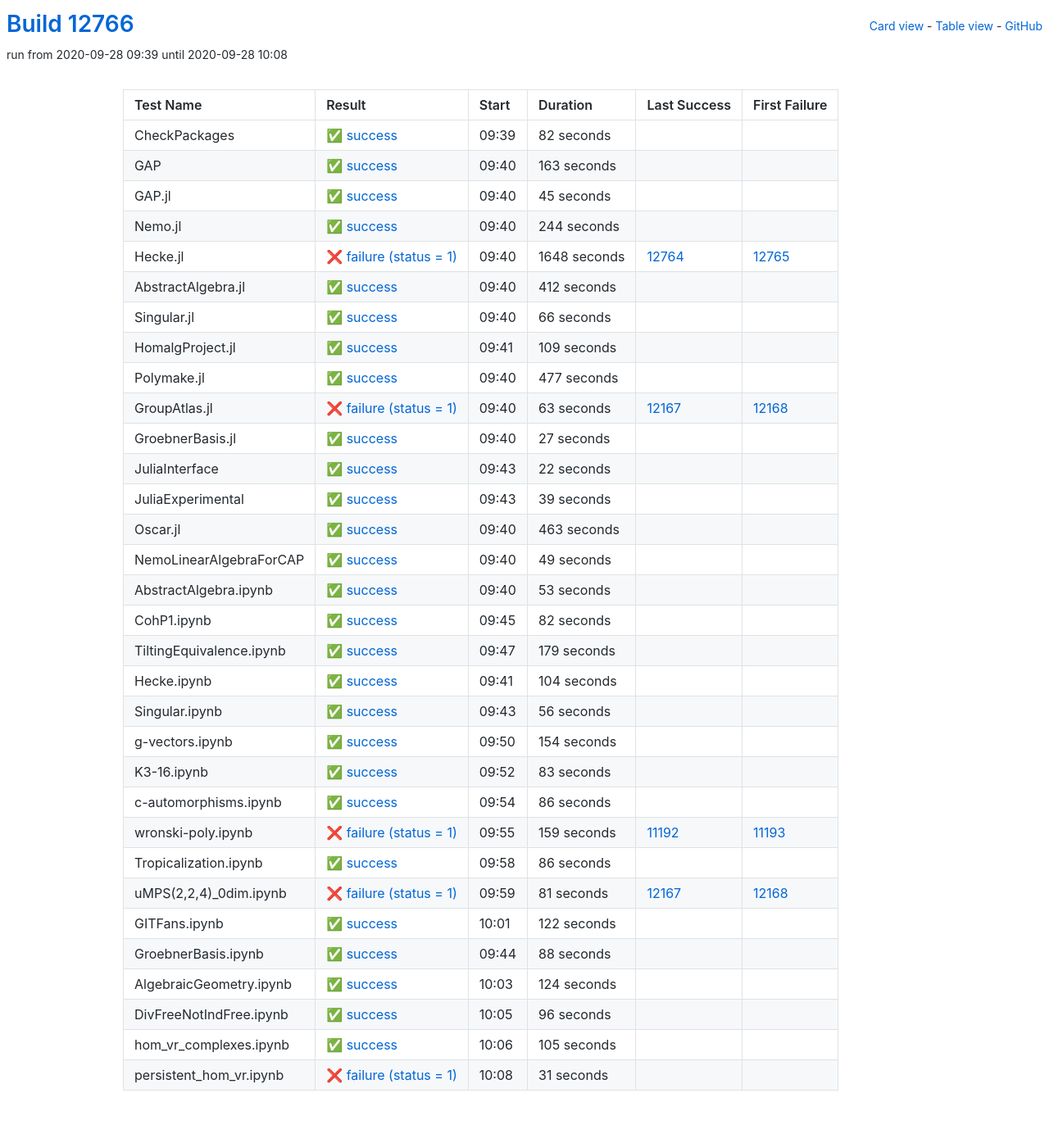
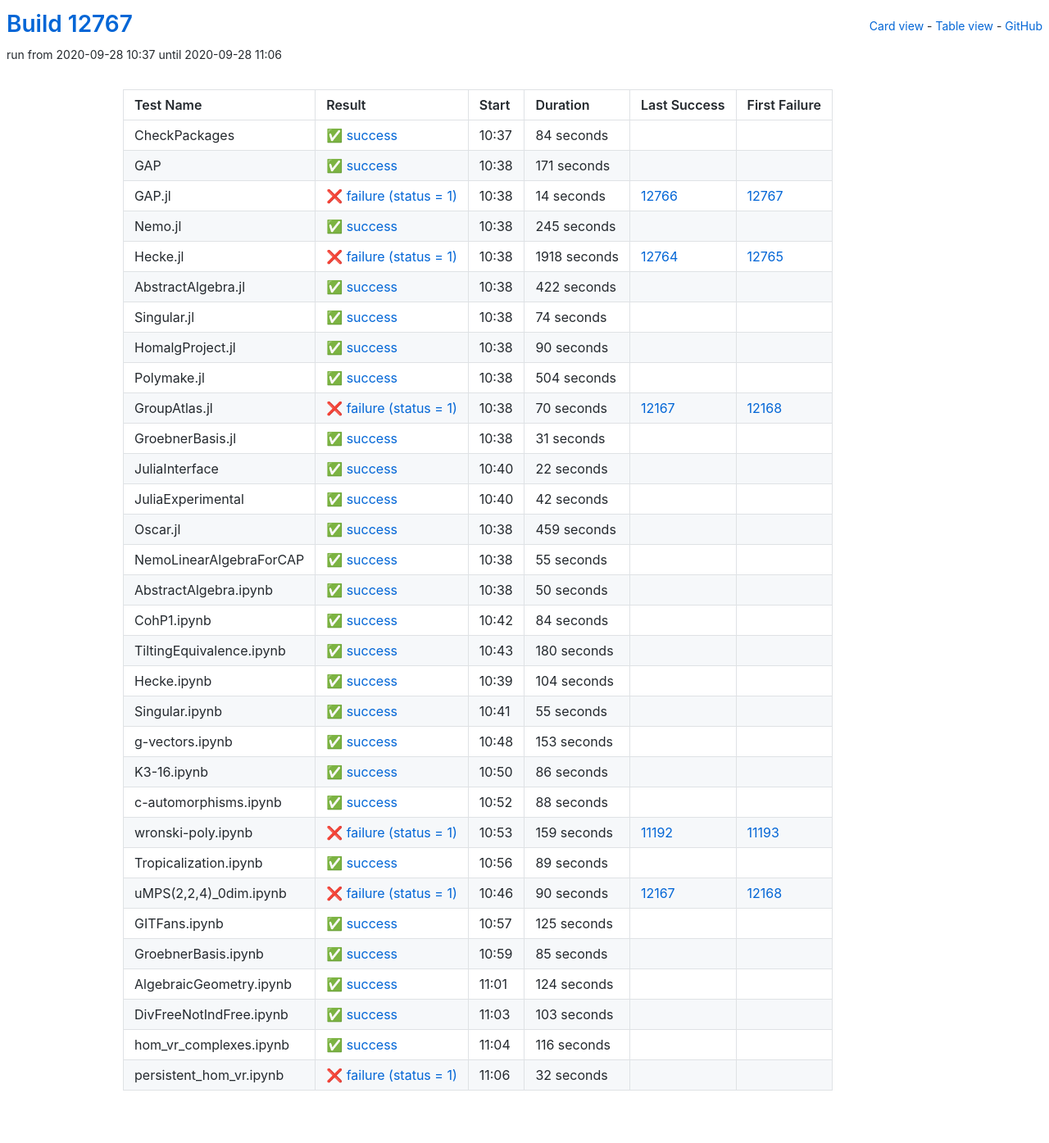
Before and after one commit to oscar-system/oscar-ci-status, a Jekyll site: the page built from table.html, in a window 1280 px wide. Shown: the whole page at 82% size. Built offline with Jekyll 4.4.1, drawn with Linux system fonts in a browser that asks for light colours.

Commit message:
Build #12767

```diff
--- a/_data/ci.yml
+++ b/_data/ci.yml
@@ -1,6 +1,6 @@
 ---
-build: 12766
-build_url: https://oscarci.mathematik.uni-kl.de/job/oscar/12766/
+build: 12767
+build_url: https://oscarci.mathematik.uni-kl.de/job/oscar/12767/
 job: oscar
 organization: oscar-system
 repo: oscar-ci-status
@@ -8,140 +8,140 @@
 tests:
 - name: CheckPackages
   id: checkpackages
-  log: https://oscarci.mathematik.uni-kl.de/job/oscar/12766/artifact/logs/build-12766/CheckPackages.log
-  start: 2020-09-28 09:39
+  log: https://oscarci.mathematik.uni-kl.de/job/oscar/12767/artifact/logs/build-12767/CheckPackages.log
+  start: 2020-09-28 10:37
   success: true
   exitcode: 0
   status: success
-  duration: 82
+  duration: 84
   last_success: false
   last_success_url:
   first_failure: false
   first_failure_url:
 - name: GAP
   id: gap
-  log: https://oscarci.mathematik.uni-kl.de/job/oscar/12766/artifact/logs/build-12766/GAP.log
-  start: 2020-09-28 09:40
+  log: https://oscarci.mathematik.uni-kl.de/job/oscar/12767/artifact/logs/build-12767/GAP.log
+  start: 2020-09-28 10:38
   success: true
   exitcode: 0
   status: success
-  duration: 163
+  duration: 171
   last_success: false
   last_success_url:
   first_failure: false
   first_failure_url:
 - name: GAP.jl
   id: gap-jl
-  log: https://oscarci.mathematik.uni-kl.de/job/oscar/12766/artifact/logs/build-12766/GAP.jl.log
-  start: 2020-09-28 09:40
+  log: https://oscarci.mathematik.uni-kl.de/job/oscar/12767/artifact/logs/build-12767/GAP.jl.log
+  start: 2020-09-28 10:38
+  success: false
+  exitcode: 1
+  status: failure
+  duration: 14
+  last_success: 12766
+  last_success_url: https://oscarci.mathematik.uni-kl.de/job/oscar/12766/
+  first_failure: 12767
+  first_failure_url: https://oscarci.mathematik.uni-kl.de/job/oscar/12767/
+- name: Nemo.jl
+  id: nemo-jl
+  log: https://oscarci.mathematik.uni-kl.de/job/oscar/12767/artifact/logs/build-12767/Nemo.jl.log
+  start: 2020-09-28 10:38
   success: true
   exitcode: 0
   status: success
-  duration: 45
-  last_success: false
-  last_success_url:
-  first_failure: false
-  first_failure_url:
-- name: Nemo.jl
-  id: nemo-jl
-  log: https://oscarci.mathematik.uni-kl.de/job/oscar/12766/artifact/logs/build-12766/Nemo.jl.log
-  start: 2020-09-28 09:40
-  success: true
-  exitcode: 0
-  status: success
-  duration: 244
+  duration: 245
   last_success: false
   last_success_url:
   first_failure: false
   first_failure_url:
 - name: Hecke.jl
   id: hecke-jl
-  log: https://oscarci.mathematik.uni-kl.de/job/oscar/12766/artifact/logs/build-12766/Hecke.jl.log
-  start: 2020-09-28 09:40
+  log: https://oscarci.mathematik.uni-kl.de/job/oscar/12767/artifact/logs/build-12767/Hecke.jl.log
+  start: 2020-09-28 10:38
   success: false
   exitcode: 1
   status: failure
-  duration: 1648
+  duration: 1918
   last_success: 12764
   last_success_url: https://oscarci.mathematik.uni-kl.de/job/oscar/12764/
   first_failure: 12765
   first_failure_url: https://oscarci.mathematik.uni-kl.de/job/oscar/12765/
 - name: AbstractAlgebra.jl
   id: abstractalgebra-jl
-  log: https://oscarci.mathematik.uni-kl.de/job/oscar/12766/artifact/logs/build-12766/AbstractAlgebra.jl.log
-  start: 2020-09-28 09:40
+  log: https://oscarci.mathematik.uni-kl.de/job/oscar/12767/artifact/logs/build-12767/AbstractAlgebra.jl.log
+  start: 2020-09-28 10:38
   success: true
   exitcode: 0
   status: success
-  duration: 412
+  duration: 422
   last_success: false
   last_success_url:
   first_failure: false
   first_failure_url:
 - name: Singular.jl
   id: singular-jl
-  log: https://oscarci.mathematik.uni-kl.de/job/oscar/12766/artifact/logs/build-12766/Singular.jl.log
-  start: 2020-09-28 09:40
+  log: https://oscarci.mathematik.uni-kl.de/job/oscar/12767/artifact/logs/build-12767/Singular.jl.log
+  start: 2020-09-28 10:38
   success: true
   exitcode: 0
   status: success
-  duration: 66
+  duration: 74
   last_success: false
   last_success_url:
   first_failure: false
   first_failure_url:
 - name: HomalgProject.jl
   id: homalgproject-jl
-  log: https://oscarci.mathematik.uni-kl.de/job/oscar/12766/artifact/logs/build-12766/HomalgProject.jl.log
-  start: 2020-09-28 09:41
+  log: https://oscarci.mathematik.uni-kl.de/job/oscar/12767/artifact/logs/build-12767/HomalgProject.jl.log
+  start: 2020-09-28 10:38
   success: true
   exitcode: 0
   status: success
-  duration: 109
+  duration: 90
   last_success: false
   last_success_url:
   first_failure: false
   first_failure_url:
 - name: Polymake.jl
   id: polymake-jl
-  log: https://oscarci.mathematik.uni-kl.de/job/oscar/12766/artifact/logs/build-12766/Polymake.jl.log
-  start: 2020-09-28 09:40
+  log: https://oscarci.mathematik.uni-kl.de/job/oscar/12767/artifact/logs/build-12767/Polymake.jl.log
+  start: 2020-09-28 10:38
   success: true
   exitcode: 0
   status: success
-  duration: 477
+  duration: 504
   last_success: false
   last_success_url:
   first_failure: false
   first_failure_url:
 - name: GroupAtlas.jl
   id: groupatlas-jl
-  log: https://oscarci.mathematik.uni-kl.de/job/oscar/12766/artifact/logs/build-12766/GroupAtlas.jl.log
-  start: 2020-09-28 09:40
+  log: https://oscarci.mathematik.uni-kl.de/job/oscar/12767/artifact/logs/build-12767/GroupAtlas.jl.log
+  start: 2020-09-28 10:38
   success: false
   exitcode: 1
   status: failure
-  duration: 63
+  duration: 70
   last_success: 12167
   last_success_url: https://oscarci.mathematik.uni-kl.de/job/oscar/12167/
   first_failure: 12168
   first_failure_url: https://oscarci.mathematik.uni-kl.de/job/oscar/12168/
 - name: GroebnerBasis.jl
   id: groebnerbasis-jl
-  log: https://oscarci.mathematik.uni-kl.de/job/oscar/12766/artifact/logs/build-12766/GroebnerBasis.jl.log
-  start: 2020-09-28 09:40
+  log: https://oscarci.mathematik.uni-kl.de/job/oscar/12767/artifact/logs/build-12767/GroebnerBasis.jl.log
+  start: 2020-09-28 10:38
   success: true
   exitcode: 0
   status: success
-  duration: 27
+  duration: 31
   last_success: false
   last_success_url:
   first_failure: false
   first_failure_url:
 - name: JuliaInterface
   id: juliainterface
-  log: https://oscarci.mathematik.uni-kl.de/job/oscar/12766/artifact/logs/build-12766/JuliaInterface.log
-  start: 2020-09-28 09:43
+  log: https://oscarci.mathematik.uni-kl.de/job/oscar/12767/artifact/logs/build-12767/JuliaInterface.log
+  start: 2020-09-28 10:40
   success: true
   exitcode: 0
   status: success
@@ -152,80 +152,80 @@
   first_failure_url:
 - name: JuliaExperimental
   id: juliaexperimental
-  log: https://oscarci.mathematik.uni-kl.de/job/oscar/12766/artifact/logs/build-12766/JuliaExperimental.log
-  start: 2020-09-28 09:43
+  log: https://oscarci.mathematik.uni-kl.de/job/oscar/12767/artifact/logs/build-12767/JuliaExperimental.log
+  start: 2020-09-28 10:40
   success: true
   exitcode: 0
   status: success
-  duration: 39
+  duration: 42
   last_success: false
   last_success_url:
   first_failure: false
   first_failure_url:
 - name: Oscar.jl
   id: oscar-jl
-  log: https://oscarci.mathematik.uni-kl.de/job/oscar/12766/artifact/logs/build-12766/Oscar.jl.log
-  start: 2020-09-28 09:40
+  log: https://oscarci.mathematik.uni-kl.de/job/oscar/12767/artifact/logs/build-12767/Oscar.jl.log
+  start: 2020-09-28 10:38
   success: true
   exitcode: 0
   status: success
-  duration: 463
+  duration: 459
   last_success: false
   last_success_url:
   first_failure: false
   first_failure_url:
 - name: NemoLinearAlgebraForCAP
   id: nemolinearalgebraforcap
-  log: https://oscarci.mathematik.uni-kl.de/job/oscar/12766/artifact/logs/build-12766/NemoLinearAlgebraForCAP.log
-  start: 2020-09-28 09:40
+  log: https://oscarci.mathematik.uni-kl.de/job/oscar/12767/artifact/logs/build-12767/NemoLinearAlgebraForCAP.log
+  start: 2020-09-28 10:38
   success: true
   exitcode: 0
   status: success
-  duration: 49
+  duration: 55
   last_success: false
   last_success_url:
   first_failure: false
   first_failure_url:
 - name: AbstractAlgebra.ipynb
   id: abstractalgebra-ipynb
-  log: https://oscarci.mathematik.uni-kl.de/job/oscar/12766/artifact/logs/build-12766/AbstractAlgebra.ipynb.log
-  start: 2020-09-28 09:40
+  log: https://oscarci.mathematik.uni-kl.de/job/oscar/12767/artifact/logs/build-12767/AbstractAlgebra.ipynb.log
+  start: 2020-09-28 10:38
   success: true
   exitcode: 0
   status: success
-  duration: 53
+  duration: 50
   last_success: false
   last_success_url:
   first_failure: false
   first_failure_url:
 - name: CohP1.ipynb
   id: cohp1-ipynb
-  log: https://oscarci.mathematik.uni-kl.de/job/oscar/12766/artifact/logs/build-12766/CohP1.ipynb.log
-  start: 2020-09-28 09:45
+  log: https://oscarci.mathematik.uni-kl.de/job/oscar/12767/artifact/logs/build-12767/CohP1.ipynb.log
+  start: 2020-09-28 10:42
   success: true
   exitcode: 0
   status: success
-  duration: 82
+  duration: 84
   last_success: false
   last_success_url:
   first_failure: false
   first_failure_url:
 - name: TiltingEquivalence.ipynb
   id: tiltingequivalence-ipynb
-  log: https://oscarci.mathematik.uni-kl.de/job/oscar/12766/artifact/logs/build-12766/TiltingEquivalence.ipynb.log
-  start: 2020-09-28 09:47
+  log: https://oscarci.mathematik.uni-kl.de/job/oscar/12767/artifact/logs/build-12767/TiltingEquivalence.ipynb.log
+  start: 2020-09-28 10:43
   success: true
   exitcode: 0
   status: success
-  duration: 179
+  duration: 180
   last_success: false
   last_success_url:
   first_failure: false
   first_failure_url:
 - name: Hecke.ipynb
   id: hecke-ipynb
-  log: https://oscarci.mathematik.uni-kl.de/job/oscar/12766/artifact/logs/build-12766/Hecke.ipynb.log
-  start: 2020-09-28 09:41
+  log: https://oscarci.mathematik.uni-kl.de/job/oscar/12767/artifact/logs/build-12767/Hecke.ipynb.log
+  start: 2020-09-28 10:39
   success: true
   exitcode: 0
   status: success
@@ -236,44 +236,32 @@
   first_failure_url:
 - name: Singular.ipynb
   id: singular-ipynb
-  log: https://oscarci.mathematik.uni-kl.de/job/oscar/12766/artifact/logs/build-12766/Singular.ipynb.log
-  start: 2020-09-28 09:43
+  log: https://oscarci.mathematik.uni-kl.de/job/oscar/12767/artifact/logs/build-12767/Singular.ipynb.log
+  start: 2020-09-28 10:41
   success: true
   exitcode: 0
   status: success
-  duration: 56
+  duration: 55
   last_success: false
   last_success_url:
   first_failure: false
   first_failure_url:
 - name: g-vectors.ipynb
   id: g-vectors-ipynb
-  log: https://oscarci.mathematik.uni-kl.de/job/oscar/12766/artifact/logs/build-12766/g-vectors.ipynb.log
-  start: 2020-09-28 09:50
+  log: https://oscarci.mathematik.uni-kl.de/job/oscar/12767/artifact/logs/build-12767/g-vectors.ipynb.log
+  start: 2020-09-28 10:48
   success: true
   exitcode: 0
   status: success
-  duration: 154
+  duration: 153
   last_success: false
   last_success_url:
   first_failure: false
   first_failure_url:
 - name: K3-16.ipynb
   id: k3-16-ipynb
-  log: https://oscarci.mathematik.uni-kl.de/job/oscar/12766/artifact/logs/build-12766/K3-16.ipynb.log
-  start: 2020-09-28 09:52
-  success: true
-  exitcode: 0
-  status: success
-  duration: 83
-  last_success: false
-  last_success_url:
-  first_failure: false
-  first_failure_url:
-- name: c-automorphisms.ipynb
-  id: c-automorphisms-ipynb
-  log: https://oscarci.mathematik.uni-kl.de/job/oscar/12766/artifact/logs/build-12766/c-automorphisms.ipynb.log
-  start: 2020-09-28 09:54
+  log: https://oscarci.mathematik.uni-kl.de/job/oscar/12767/artifact/logs/build-12767/K3-16.ipynb.log
+  start: 2020-09-28 10:50
   success: true
   exitcode: 0
   status: success
@@ -282,10 +270,22 @@
   last_success_url:
   first_failure: false
   first_failure_url:
+- name: c-automorphisms.ipynb
+  id: c-automorphisms-ipynb
+  log: https://oscarci.mathematik.uni-kl.de/job/oscar/12767/artifact/logs/build-12767/c-automorphisms.ipynb.log
+  start: 2020-09-28 10:52
+  success: true
+  exitcode: 0
+  status: success
+  duration: 88
+  last_success: false
+  last_success_url:
+  first_failure: false
+  first_failure_url:
 - name: wronski-poly.ipynb
   id: wronski-poly-ipynb
-  log: https://oscarci.mathematik.uni-kl.de/job/oscar/12766/artifact/logs/build-12766/wronski-poly.ipynb.log
-  start: 2020-09-28 09:55
+  log: https://oscarci.mathematik.uni-kl.de/job/oscar/12767/artifact/logs/build-12767/wronski-poly.ipynb.log
+  start: 2020-09-28 10:53
   success: false
   exitcode: 1
   status: failure
@@ -296,56 +296,56 @@
   first_failure_url: https://oscarci.mathematik.uni-kl.de/job/oscar/11193/
 - name: Tropicalization.ipynb
   id: tropicalization-ipynb
-  log: https://oscarci.mathematik.uni-kl.de/job/oscar/12766/artifact/logs/build-12766/Tropicalization.ipynb.log
-  start: 2020-09-28 09:58
+  log: https://oscarci.mathematik.uni-kl.de/job/oscar/12767/artifact/logs/build-12767/Tropicalization.ipynb.log
+  start: 2020-09-28 10:56
   success: true
   exitcode: 0
   status: success
-  duration: 86
+  duration: 89
   last_success: false
   last_success_url:
   first_failure: false
   first_failure_url:
 - name: uMPS(2,2,4)_0dim.ipynb
   id: umps-2-2-4-0dim-ipynb
-  log: https://oscarci.mathematik.uni-kl.de/job/oscar/12766/artifact/logs/build-12766/uMPS-2-2-4-_0dim.ipynb.log
-  start: 2020-09-28 09:59
+  log: https://oscarci.mathematik.uni-kl.de/job/oscar/12767/artifact/logs/build-12767/uMPS-2-2-4-_0dim.ipynb.log
+  start: 2020-09-28 10:46
   success: false
   exitcode: 1
   status: failure
-  duration: 81
+  duration: 90
   last_success: 12167
   last_success_url: https://oscarci.mathematik.uni-kl.de/job/oscar/12167/
   first_failure: 12168
   first_failure_url: https://oscarci.mathematik.uni-kl.de/job/oscar/12168/
 - name: GITFans.ipynb
   id: gitfans-ipynb
-  log: https://oscarci.mathematik.uni-kl.de/job/oscar/12766/artifact/logs/build-12766/GITFans.ipynb.log
-  start: 2020-09-28 10:01
+  log: https://oscarci.mathematik.uni-kl.de/job/oscar/12767/artifact/logs/build-12767/GITFans.ipynb.log
+  start: 2020-09-28 10:57
   success: true
   exitcode: 0
   status: success
-  duration: 122
+  duration: 125
   last_success: false
   last_success_url:
   first_failure: false
   first_failure_url:
 - name: GroebnerBasis.ipynb
   id: groebnerbasis-ipynb
-  log: https://oscarci.mathematik.uni-kl.de/job/oscar/12766/artifact/logs/build-12766/GroebnerBasis.ipynb.log
-  start: 2020-09-28 09:44
+  log: https://oscarci.mathematik.uni-kl.de/job/oscar/12767/artifact/logs/build-12767/GroebnerBasis.ipynb.log
+  start: 2020-09-28 10:59
   success: true
   exitcode: 0
   status: success
-  duration: 88
+  duration: 85
   last_success: false
   last_success_url:
   first_failure: false
   first_failure_url:
 - name: AlgebraicGeometry.ipynb
   id: algebraicgeometry-ipynb
-  log: https://oscarci.mathematik.uni-kl.de/job/oscar/12766/artifact/logs/build-12766/AlgebraicGeometry.ipynb.log
-  start: 2020-09-28 10:03
+  log: https://oscarci.mathematik.uni-kl.de/job/oscar/12767/artifact/logs/build-12767/AlgebraicGeometry.ipynb.log
+  start: 2020-09-28 11:01
   success: true
   exitcode: 0
   status: success
@@ -356,36 +356,36 @@
   first_failure_url:
 - name: DivFreeNotIndFree.ipynb
   id: divfreenotindfree-ipynb
-  log: https://oscarci.mathematik.uni-kl.de/job/oscar/12766/artifact/logs/build-12766/DivFreeNotIndFree.ipynb.log
-  start: 2020-09-28 10:05
+  log: https://oscarci.mathematik.uni-kl.de/job/oscar/12767/artifact/logs/build-12767/DivFreeNotIndFree.ipynb.log
+  start: 2020-09-28 11:03
   success: true
   exitcode: 0
   status: success
-  duration: 96
+  duration: 103
   last_success: false
   last_success_url:
   first_failure: false
   first_failure_url:
 - name: hom_vr_complexes.ipynb
   id: hom-vr-complexes-ipynb
-  log: https://oscarci.mathematik.uni-kl.de/job/oscar/12766/artifact/logs/build-12766/hom_vr_complexes.ipynb.log
-  start: 2020-09-28 10:06
+  log: https://oscarci.mathematik.uni-kl.de/job/oscar/12767/artifact/logs/build-12767/hom_vr_complexes.ipynb.log
+  start: 2020-09-28 11:04
   success: true
   exitcode: 0
   status: success
-  duration: 105
+  duration: 116
   last_success: false
   last_success_url:
   first_failure: false
   first_failure_url:
 - name: persistent_hom_vr.ipynb
   id: persistent-hom-vr-ipynb
-  log: https://oscarci.mathematik.uni-kl.de/job/oscar/12766/artifact/logs/build-12766/persistent_hom_vr.ipynb.log
-  start: 2020-09-28 10:08
+  log: https://oscarci.mathematik.uni-kl.de/job/oscar/12767/artifact/logs/build-12767/persistent_hom_vr.ipynb.log
+  start: 2020-09-28 11:06
   success: false
   exitcode: 1
   status: failure
-  duration: 31
+  duration: 32
   last_success: false
   last_success_url:
   first_failure: false
```
Also changed, not shown: README.md.
